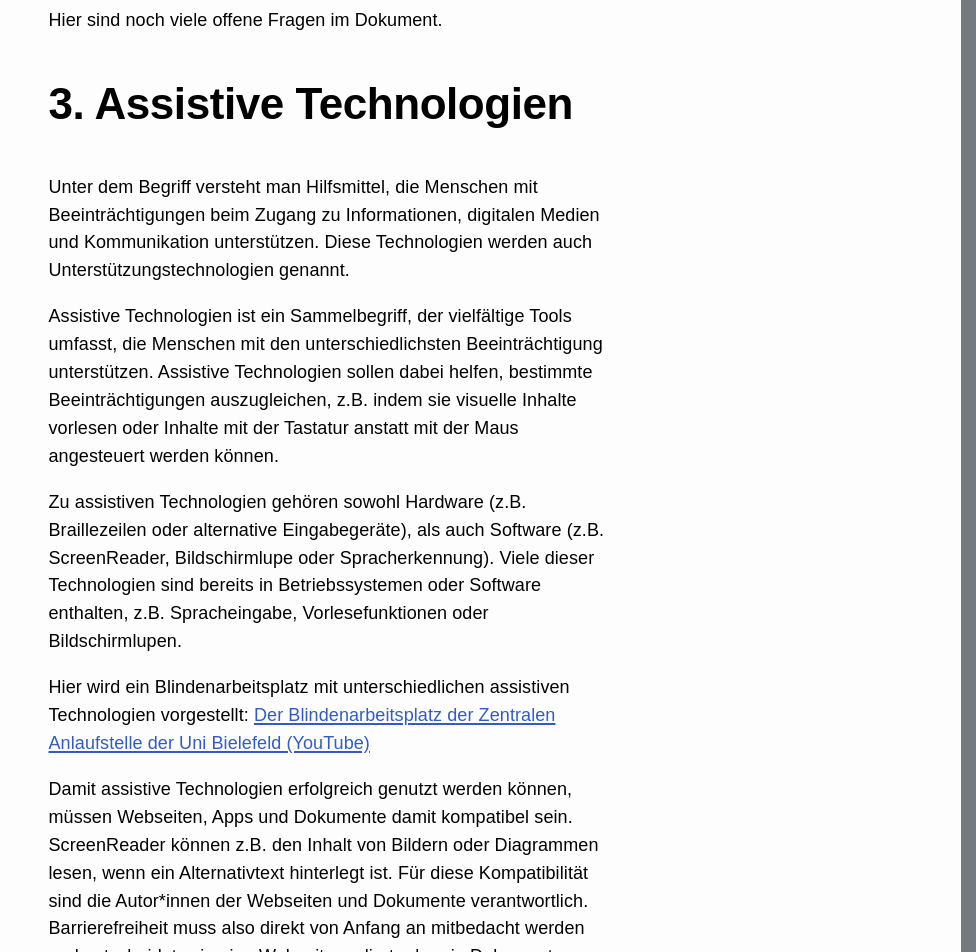
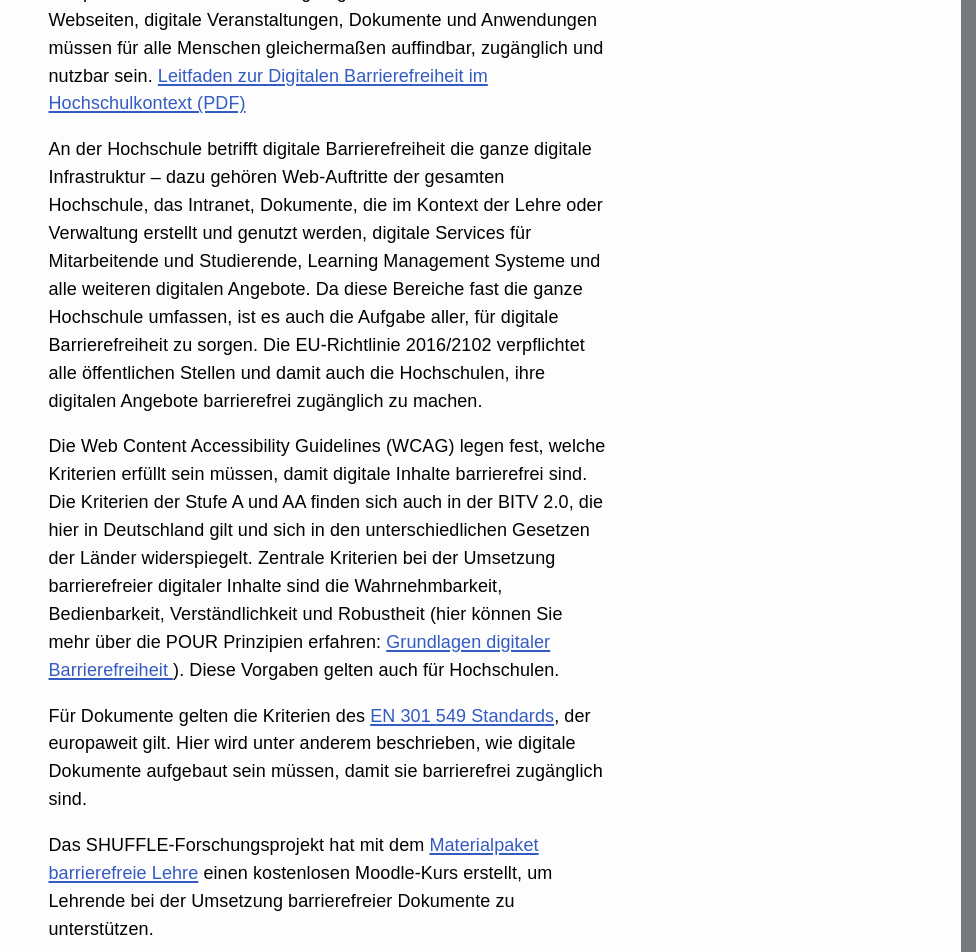
Before and after one commit to shuffle-project/blinddate, a SvelteKit app: page /wichtige-begriffe in a window 1280 px wide. Shown: the part 1860-2812 px from the top of the page, without its empty margins (304-1280 px from the left). Built offline with nearby package versions, Linux system fonts and the light colour scheme; a small style sheet from the web is missing.

Commit message:
add links for wichtige begriffe subpage

```diff
--- a/src/routes/(additionalSubpages)/wichtige-begriffe/+page.svelte
+++ b/src/routes/(additionalSubpages)/wichtige-begriffe/+page.svelte
@@ -1,5 +1,6 @@
 <script>
 	import { base } from '$app/paths';
+	import Sources from '../../../lib/components/Sources.svelte';
 	import SubpageTitle from '../../../lib/components/SubpageTitle.svelte';
 </script>
 
@@ -61,8 +62,7 @@
 	</p>
 
 	<p>
-		Besonders relevant sind die hervorgehobenen Elemente (hier wiederholen wegen Barrierefreiheit).
-		Diese werden auch vom Hochschulrahmengesetz aufgegriffen. Dort heißt es in §2, Abs 4
+		Diese Punkte werden auch vom Hochschulrahmengesetz aufgegriffen. Dort heißt es in §2, Abs 4:
 		„Hochschulen […] tragen dafür Sorge, dass behinderte Studierende in ihrem Studium nicht
 		benachteiligt werden und die Angebote der Hochschule möglichst ohne fremde Hilfe in Anspruch
 		nehmen können“
@@ -75,7 +75,7 @@
 	</p>
 
 	<p>
-		Eine genaue Beschreibung, wie Barrierefreiheit an der Hochschule umgesetzt werden sollte findet
+		Eine genaue Beschreibung, wie Barrierefreiheit an der Hochschule umgesetzt werden sollte, findet
 		sich in der <a
 			href="https://www.hrk.de/fileadmin/redaktion/hrk/02-Dokumente/02-03-Studium/02-03-08-Barrierefreies-Studium/Auswertung_Evaluation_Hochschule_fuer_Alle_01.pdf"
 			class="focus-indicator">Empfehlung „Eine Hochschule für Alle“ der HRK (PDF).</a
@@ -86,12 +86,64 @@
 		In ihrer <a href="https://dieneuenorm.de/podcast/barrierefreiheit/" class="focus-indicator">
 			Podcast Episode zum Thema Barrierefreiheit
 		</a>
-		erklärt das Team von die Neue Norm den Begriff und die Bedeutung weiter.
+		erklärt das Team von „die Neue Norm“ den Begriff und die Bedeutung weiter.
 	</p>
 
 	<h2 id="digital-accessibility">2. Digitale Barrierefreiheit</h2>
 
-	<p>Hier sind noch viele offene Fragen im Dokument.</p>
+	<p>
+		Digitale Barrierefreiheit bedeutet, dass digitale Angebote unabhängig von persönlichen
+		Voraussetzungen genutzt werden können – Webseiten, digitale Veranstaltungen, Dokumente und
+		Anwendungen müssen für alle Menschen gleichermaßen auffindbar, zugänglich und nutzbar sein.
+		<a
+			href="https://hochschulforumdigitalisierung.de/sites/default/files/dateien/HFD_AP_66_Leitfaden_Digitale_Barrierefreiheit.pdf"
+			class="focus-indicator">Leitfaden zur Digitalen Barrierefreiheit im Hochschulkontext (PDF)</a
+		>
+	</p>
+
+	<p>
+		An der Hochschule betrifft digitale Barrierefreiheit die ganze digitale Infrastruktur – dazu
+		gehören Web-Auftritte der gesamten Hochschule, das Intranet, Dokumente, die im Kontext der Lehre
+		oder Verwaltung erstellt und genutzt werden, digitale Services für Mitarbeitende und
+		Studierende, Learning Management Systeme und alle weiteren digitalen Angebote. Da diese Bereiche
+		fast die ganze Hochschule umfassen, ist es auch die Aufgabe aller, für digitale Barrierefreiheit
+		zu sorgen. Die EU-Richtlinie 2016/2102 verpflichtet alle öffentlichen Stellen und damit auch die
+		Hochschulen, ihre digitalen Angebote barrierefrei zugänglich zu machen.
+	</p>
+
+	<p>
+		Die <span lang="en">Web Content Accessibility Guidelines </span> (WCAG) legen fest, welche
+		Kriterien erfüllt sein müssen, damit digitale Inhalte barrierefrei sind. Die Kriterien der Stufe
+		A und AA finden sich auch in der BITV 2.0, die hier in Deutschland gilt und sich in den
+		unterschiedlichen Gesetzen der Länder widerspiegelt. Zentrale Kriterien bei der Umsetzung
+		barrierefreier digitaler Inhalte sind die Wahrnehmbarkeit, Bedienbarkeit, Verständlichkeit und
+		Robustheit (hier können Sie mehr über die POUR Prinzipien erfahren:
+
+		<a
+			class="focus-indicator"
+			href="https://hochschulforumdigitalisierung.de/grundlagen-digitaler-barrierefreiheit/"
+		>
+			Grundlagen digitaler Barrierefreiheit
+		</a>). Diese Vorgaben gelten auch für Hochschulen.
+	</p>
+
+	<p>
+		Für Dokumente gelten die Kriterien des <a
+			class="focus-indicator"
+			href="https://www.barrierefreiheit-dienstekonsolidierung.bund.de/Webs/PB/DE/gesetze-und-richtlinien/en301549/en301549-node.html"
+			>EN 301 549 Standards</a
+		>, der europaweit gilt. Hier wird unter anderem beschrieben, wie digitale Dokumente aufgebaut
+		sein müssen, damit sie barrierefrei zugänglich sind.
+	</p>
+
+	<p>
+		Das SHUFFLE-Forschungsprojekt hat mit dem <a
+			class="focus-indicator"
+			href="https://openmoodle.uni-bielefeld.de/course/view.php?id=46"
+			>Materialpaket barrierefreie Lehre</a
+		> einen kostenlosen Moodle-Kurs erstellt, um Lehrende bei der Umsetzung barrierefreier Dokumente
+		zu unterstützen.
+	</p>
 
 	<h2 id="assistive-technologies">3. Assistive Technologien</h2>
 	<p>
@@ -155,7 +207,11 @@
 	<p>
 		best3 ist die dritte Erhebung. Die Daten werden im Rahmen der Sozialerhebung gesammelt. Welche
 		Daten erhoben werden, die Forschungsfragen und die Auswertung sind auf Webseite der Umfrage
-		genau erklärt: <strong>!! LINK !!</strong>
+		genau erklärt: <a
+			class="focus-indicator"
+			href="https://www.studierendenwerke.de/themen/studieren-mit-behinderung/recht-politik-und-daten/daten"
+			>Zum Studiendesign der Sozialerhebung</a
+		>
 	</p>
 	<p>
 		Die Studie zeigt, dass insgesamt 16% der Studierenden eine studienerschwerende Beeinträchtigung
@@ -371,6 +427,17 @@
 			(YouTube)</a
 		>
 	</p>
+
+	<div class="sources-wrapper">
+		<Sources
+			sources={[
+				{
+					title:
+						'Lepzien, Josefine/Lewerenz, Michael (2017): Persona Methode. Eine Illustrierung von Bildungsbedarfen. In: Team der Wissenschaftlichen Weiterbildung der Universität Rostock: Weiterbildungsmanagement professionalisieren. Rostock: Universität Rostock, S. 22-31.'
+				}
+			]}
+		/>
+	</div>
 </div>
 
 <style lang="scss">
@@ -378,6 +445,10 @@
 		max-width: 35rem;
 		padding-inline: var(--outer-spacing);
 		margin-inline: auto;
+
+		.sources-wrapper {
+			margin-block: 3.125rem;
+		}
 
 		.table-of-contents {
 			list-style-type: none;
```
